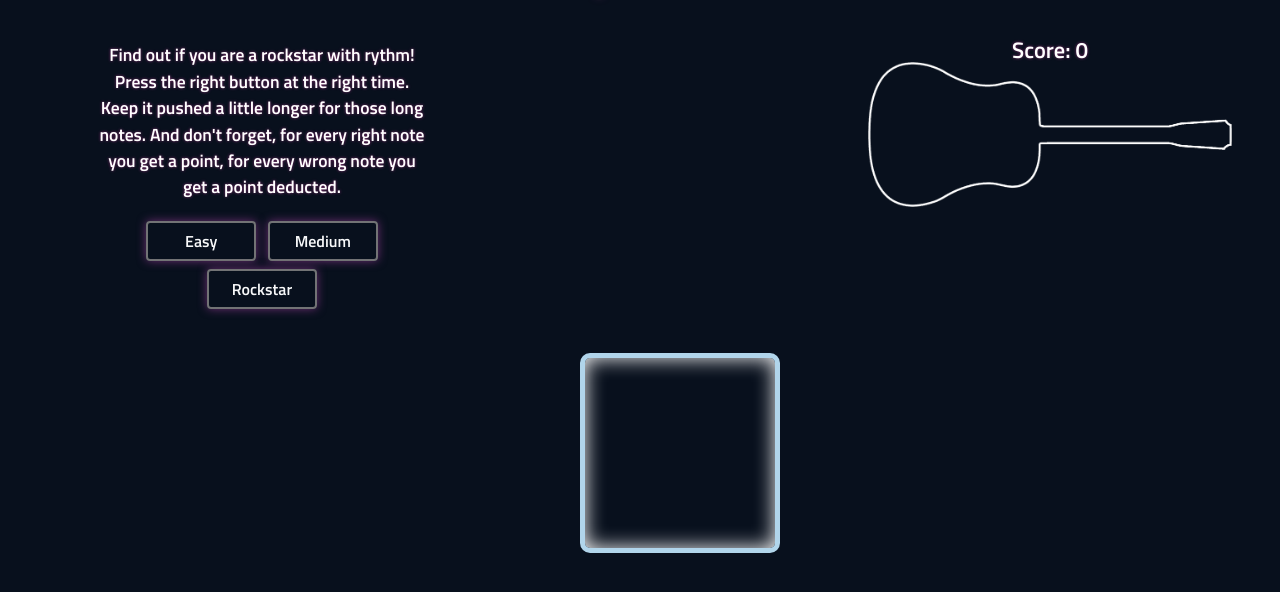
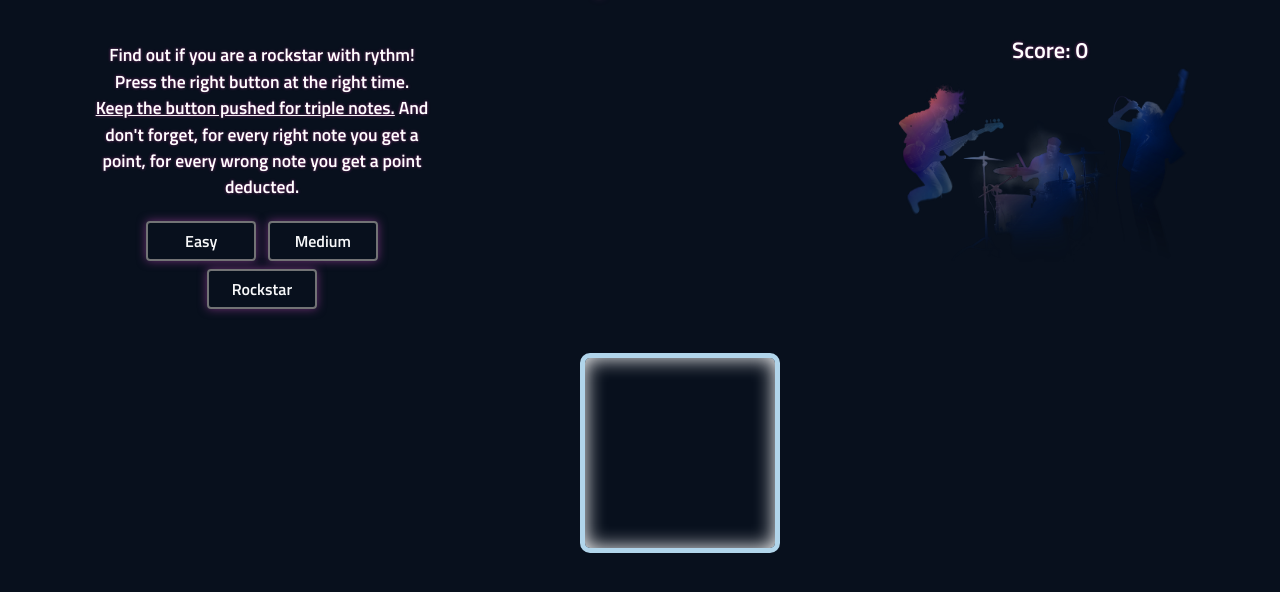
Before and after one commit to Nienke0905/ProjectOne, a plain HTML site: page index.html in a window 1280 px wide. Shown: the part 140-732 px from the top of the page. Drawn offline with nearby package versions, Linux system fonts and the light colour scheme.

Commit message:
ready for upload

```diff
--- a/JS/index.js
+++ b/JS/index.js
@@ -196,6 +196,7 @@ class Note {
         this.$note.classList.add(randomNote);
         let longNote = Math.floor(Math.random()*2);
         if (longNote === 1){
+            this.$note.src = "images/long" + randomNote + ".png";
             this.$note.style.width = "350px";
         }
         $board.appendChild(this.$note);
--- a/index.html
+++ b/index.html
@@ -15,7 +15,7 @@
         <div class="row row justify-content-between text-center instructions p-2">
             <div class="col-4 mt-2">
                 <div class="col">
-                    <p>Find out if you are a rockstar with rythm! Press the right button at the right time. Keep it pushed a little longer for those long notes. And don't forget, for every right note you get a point, for every wrong note you get a point deducted.</p>
+                    <p>Find out if you are a rockstar with rythm! Press the right button at the right time. <u>Keep the button pushed for triple notes.</u> And don't forget, for every right note you get a point, for every wrong note you get a point deducted.</p>
                 </div>
                 <div class="col mt-2">
                     <button id="easy" class="btn btn-outline-light m-1 start-button">Easy</button>
--- a/styles/custom.css
+++ b/styles/custom.css
@@ -89,8 +89,8 @@ p {
     font-size: 1.4rem;
     text-align: center;
     /* padding-right: 50%; */
-    background-image: url(../images/guitar.png);
-    height: 200px;
+    background-image: url(../images/rock-band-png-2.png);
+    height: 250px;
     background-position: center;
     background-repeat: no-repeat;
     background-size: contain;
```
Also changed, not shown: images/arrowDown.png (deleted), images/arrowLeft.png (deleted), images/arrowRight.png (deleted), images/arrowUp.png (deleted), images/guitar.png (deleted), images/longArrowDown.png (added), images/longArrowLeft.png (added), images/longArrowRight.png (added), images/longArrowUp.png (added), images/rock-band-png-2.png (added), 4 other files.
